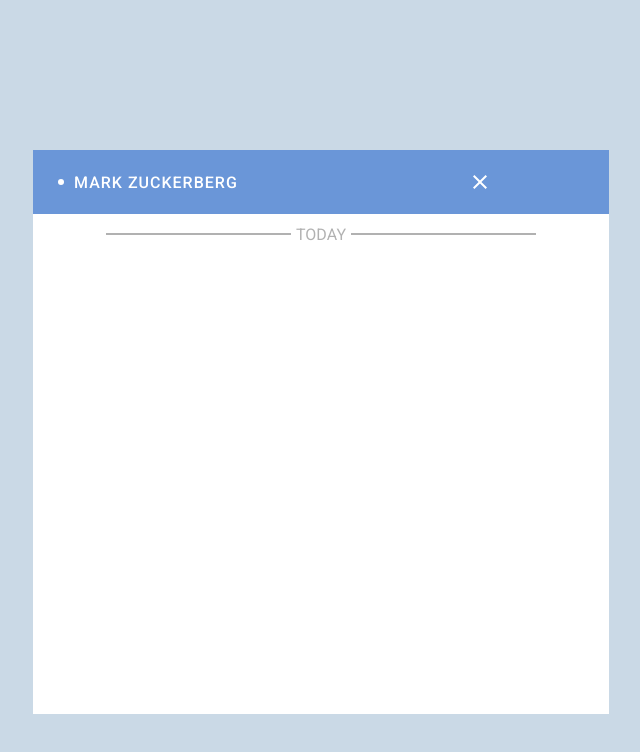
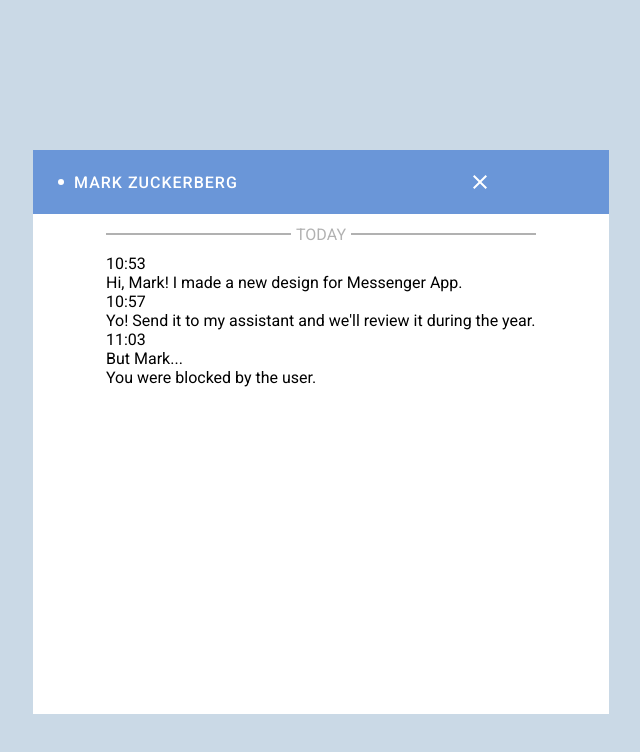
Before and after one commit to MelvinPeepers/FrontLoops_30_Days, a plain HTML site: page Project_4/assets/index.html in a window 1280 px wide. Shown: the whole page, without its empty margins (319-959 px from the left). Drawn offline with Linux system fonts and the light colour scheme.

Commit message:
added html for messages

```diff
--- a/Project_4/assets/index.html
+++ b/Project_4/assets/index.html
@@ -20,7 +20,6 @@
     </section>
 
     <section class="main-body-card">
-      <div>
         <div class="card-body">
 
           <div class="flex-parent">
@@ -29,7 +28,38 @@
             <div class="flex-child-edge"></div>
           </div>
 
+        <div class="messages-section">
+
+        <div class="message-time">
+          <p class="time left-time">10:53</p>
         </div>
+
+        <div class="messages">
+          <p class="inbound-message">Hi, Mark! I made a new design for Messenger App.</p>
+          </div>
+
+          <div class="message-time">
+            <p class="time right-time">10:57</p>
+          </div>
+
+          <div class="messages">
+            <p class="outbound-message">Yo! Send it to my assistant and we'll review it during the year.</p>
+            </div>
+
+            <div class="message-time">
+              <p class="time left-time">11:03</p>
+            </div>
+
+            <div class="messages">
+              <p class="inbound-message">But Mark...</p>
+              </div>
+
+              <div class="messages">
+                <p class="blocked-message">You were blocked by the user.</p>
+                </div>
+
+        </div>
+
       </div>
     </section>
 
--- a/Project_4/assets/styles.css
+++ b/Project_4/assets/styles.css
@@ -219,11 +219,6 @@ Body
   justify-content: center;
   margin: 0 auto;
 }
-
-.card-body {
-  display: flex;
-}
-
 .flex-parent {
   display: flex;
   width: 430px;
@@ -247,3 +242,8 @@ Body
   opacity: 0.3;
   font-size: 1rem;
 }
+
+.messages-section {
+  display: flex;
+  flex-direction: column;
+}
```
